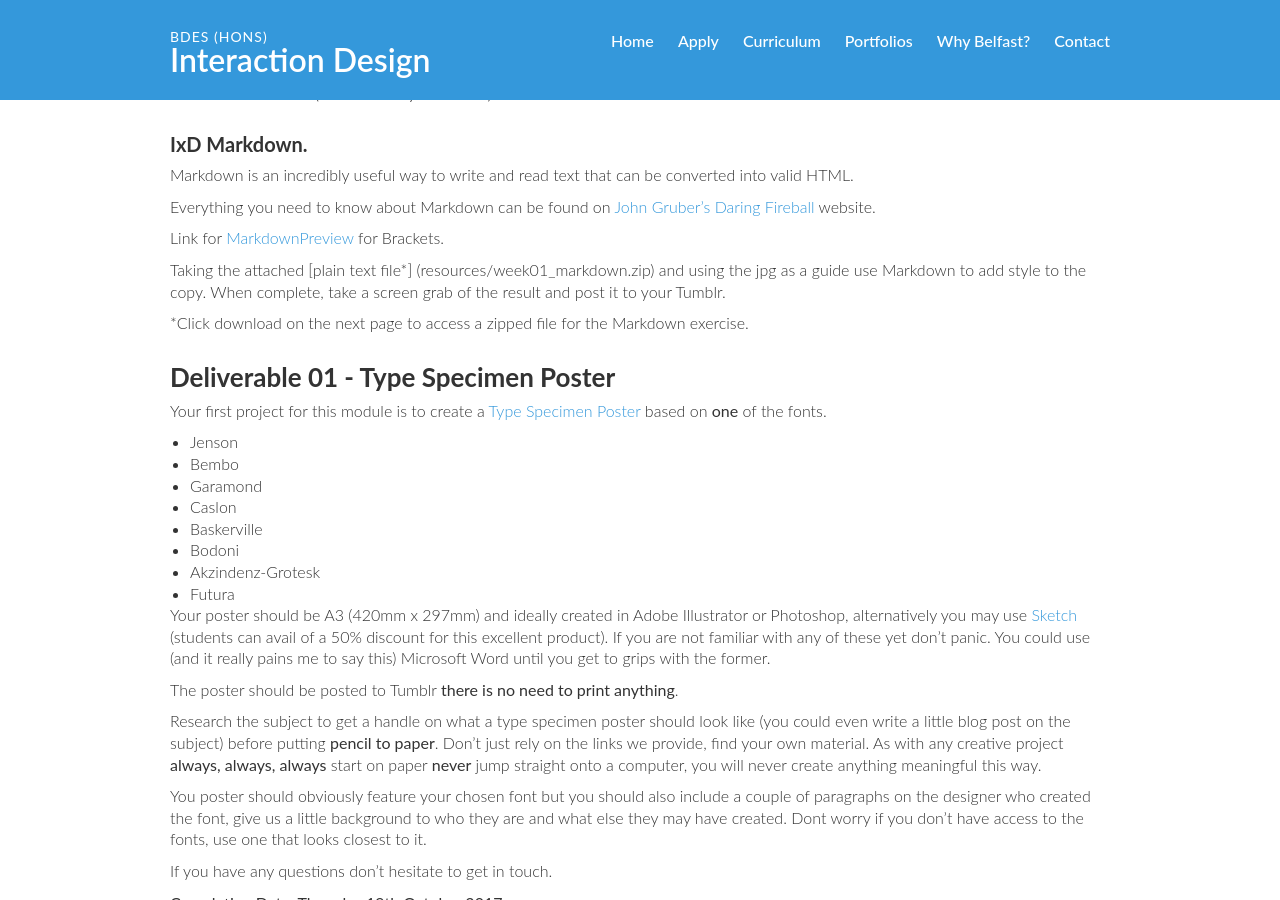
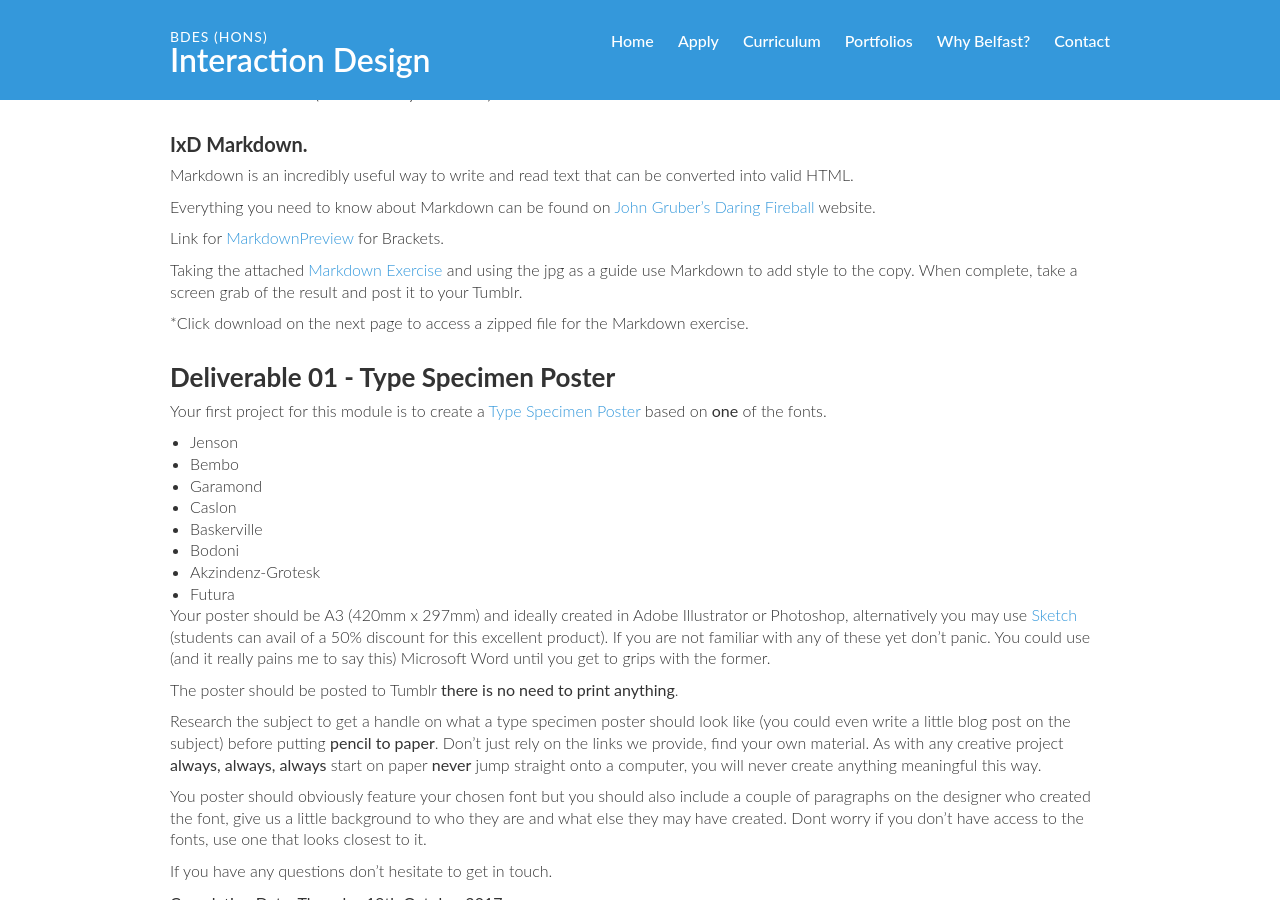
Before and after one commit to ixdbelfast/ixdbelfast.github.io, a Jekyll site: the page built from modules/IXD102/IXD102-Deliverables.md, in a window 1280 px wide and 900 px high, scrolled down 621 px. Built offline with Jekyll 4.4.1, drawn with Linux system fonts in a browser that asks for light colours; our own code applies the rules of GitHub Pages for plain Markdown files.

Commit message:
Added absolute link to Markdown Exercise on deliverables

```diff
--- a/modules/IXD102/IXD102-Deliverables.md
+++ b/modules/IXD102/IXD102-Deliverables.md
@@ -10,7 +10,7 @@ Everything you need to know about Markdown can be found on [John Gruber’s](htt
 
 Link for [MarkdownPreview](https://github.com/gruehle/MarkdownPreview) for Brackets.
 
-Taking the attached [plain text file*] (resources/week01_markdown.zip) and using the jpg as a guide use Markdown to add style to the copy. When complete, take a screen grab of the result and post it to your Tumblr.
+Taking the attached [Markdown Exercise](https://github.com/ixdbelfast/ixdbelfast.github.io/blob/master/modules/IXD102/resources/week01_markdown.zip) and using the jpg as a guide use Markdown to add style to the copy. When complete, take a screen grab of the result and post it to your Tumblr.
 
 *Click download on the next page to access a zipped file for the Markdown exercise.
 
```
